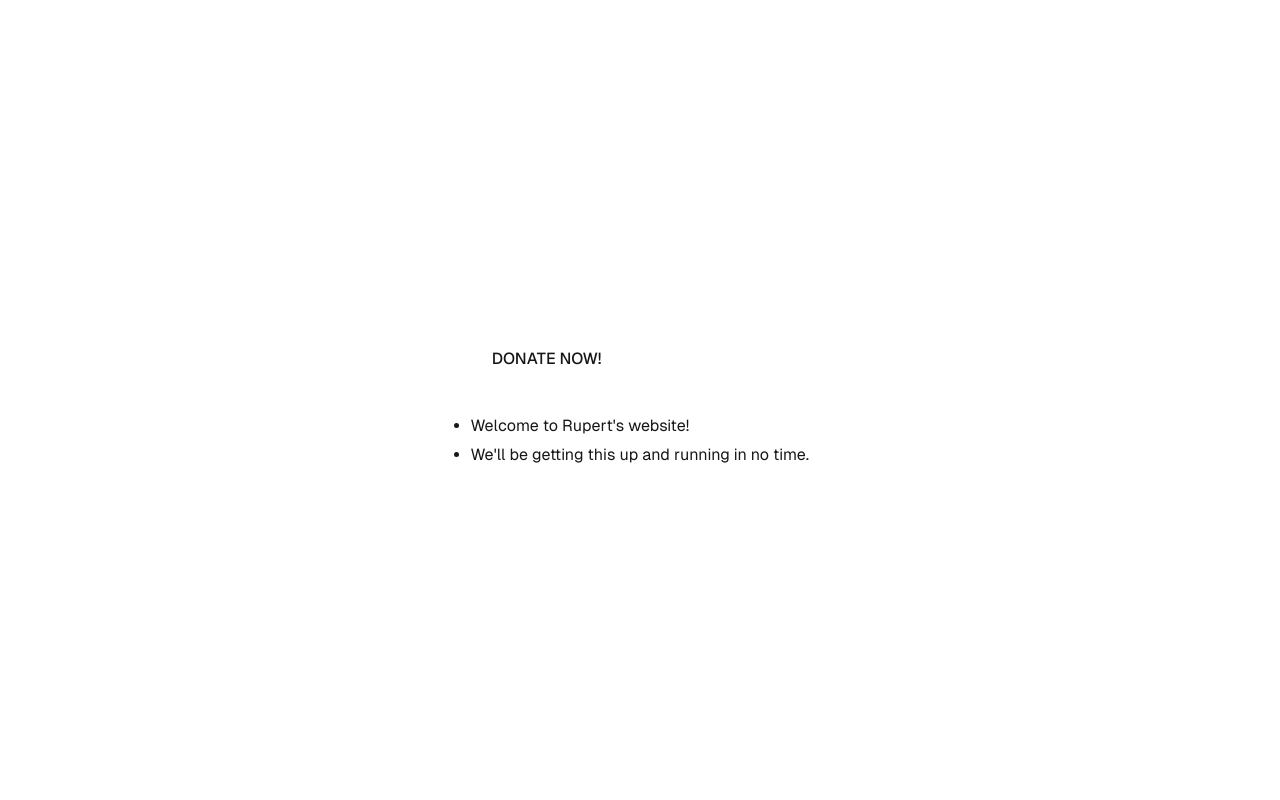
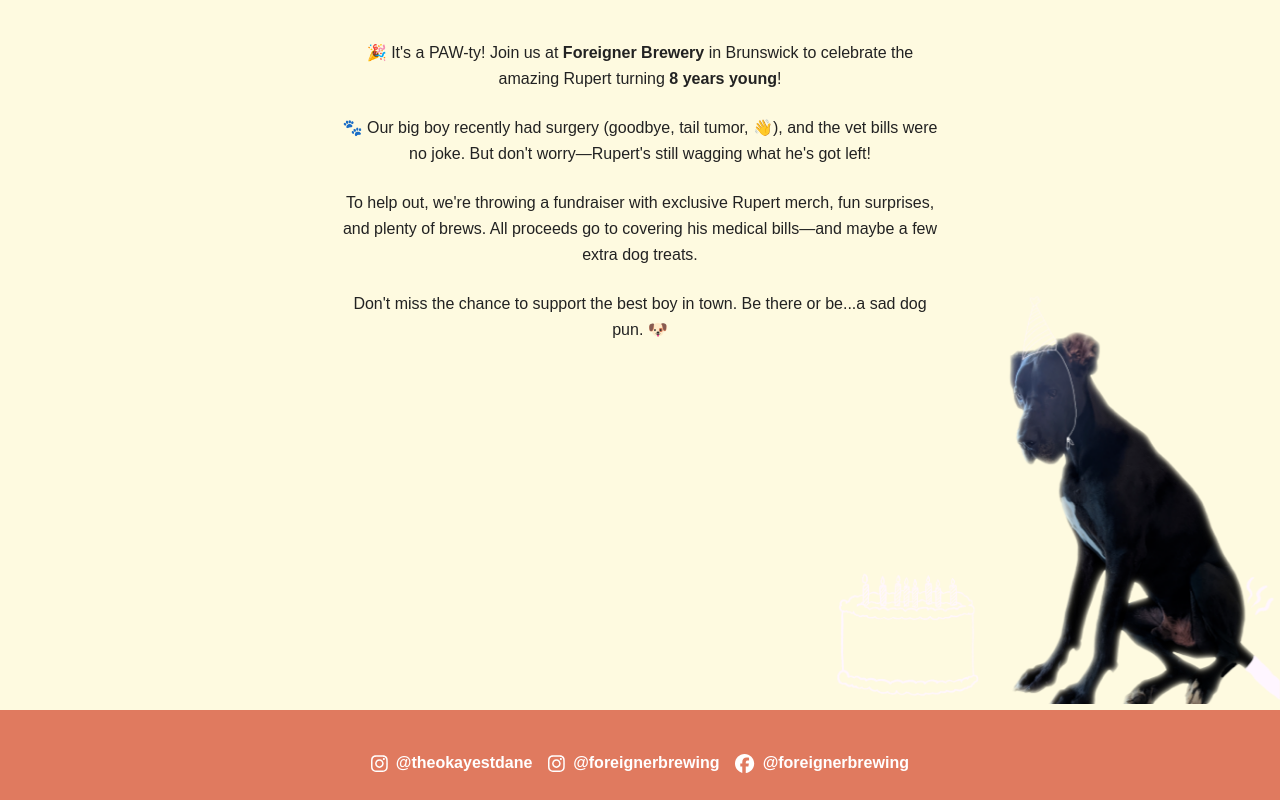
Before and after one commit to c-mco/rup-dog, a Next.js app: page / in a window 1280 px wide. Built offline with nearby package versions, Linux system fonts and the light colour scheme.

Commit message:
lots of styling

```diff
--- a/src/app/globals.css
+++ b/src/app/globals.css
@@ -1,42 +1,87 @@
-:root {
-  --background: #ffffff;
-  --foreground: #171717;
+/* globals.css */
+
+body {
+    margin: 0;
+    font-family: 'Arial', sans-serif;
+    line-height: 1.6;
+    background-color: #fefae0;
+    color: #222;
+    display: flex;
+    flex-direction: column;
+    min-height: 100vh;
   }
 
-@media (prefers-color-scheme: dark) {
-  :root {
-    --background: #0a0a0a;
-    --foreground: #ededed;
-  }
+  .container {
+    display: flex;
+    flex-direction: column;
+    justify-content: space-between;
+    flex-grow: 1;
   }
 
-html,
-body {
-  max-width: 100vw;
-  overflow-x: hidden;
+  .main-content {
+    padding: 1rem;
+    text-align: center;
+    max-width: 600px;
+    margin: 0 auto;
   }
 
-body {
-  color: var(--foreground);
-  background: var(--background);
-  font-family: Arial, Helvetica, sans-serif;
-  -webkit-font-smoothing: antialiased;
-  -moz-osx-font-smoothing: grayscale;
+  .main-content p {
+    margin: 1.5rem 0;
   }
 
-* {
-  box-sizing: border-box;
-  padding: 0;
-  margin: 0;
+  .imageContainer {
+    position: fixed;
+    right: 0;
+    bottom: 6rem; /* Keeps above footer */
+    width: 450px;
+    height: auto;
+    display: flex;
+    justify-content: center;
+    align-items: center;
   }
 
-a {
-  color: inherit;
-  text-decoration: none;
+  footer {
+    background-color: #e07a5f;
+    color: #fff;
+    padding: 1rem;
+    text-align: center;
   }
 
-@media (prefers-color-scheme: dark) {
-  html {
-    color-scheme: dark;
+  .footer a {
+    color: #fff;
+    text-decoration: none;
+    font-weight: bold;
+    margin: 0 0.5rem;
+    display: inline-block;
+    transition: color 0.3s;
   }
+
+  .footer a:hover {
+    color: #fefae0;
   }
+
+  .socials {
+    margin-top: 1rem;
+    display: flex;
+    justify-content: center;
+    flex-wrap: wrap;
+  }
+
+  .socials a {
+    display: flex;
+    align-items: center;
+    margin: 0.5rem;
+    text-decoration: none;
+    color: #fff;
+    font-weight: bold;
+    transition: color 0.3s;
+  }
+
+  .socials a:hover {
+    color: #fefae0;
+  }
+
+  .socials svg {
+    margin-right: 0.5rem;
+    font-size: 1.2rem;
+  }
--- a/src/app/layout.tsx
+++ b/src/app/layout.tsx
@@ -1,21 +1,11 @@
+/* layout.tsx */
+
 import type { Metadata } from "next";
-import localFont from "next/font/local";
 import "./globals.css";
 
-const geistSans = localFont({
-  src: "./fonts/GeistVF.woff",
-  variable: "--font-geist-sans",
-  weight: "100 900",
-});
-const geistMono = localFont({
-  src: "./fonts/GeistMonoVF.woff",
-  variable: "--font-geist-mono",
-  weight: "100 900",
-});
-
 export const metadata: Metadata = {
-  title: "Rupert the Dog and his wonderful stuff!",
-  description: "Coming soon",
+  title: "Rupert's 8th Birthday",
+  description: "Ruport's 8th birthday and fundraiser at Foreigner Brewery",
 };
 
 export default function RootLayout({
@@ -25,7 +15,7 @@ export default function RootLayout({
 }>) {
   return (
     <html lang="en">
-      <body className={`${geistSans.variable} ${geistMono.variable}`}>
+      <body>
         {children}
       </body>
     </html>
--- a/src/app/page.module.css
+++ /dev/null
@@ -1,168 +0,0 @@
-.page {
-  --gray-rgb: 0, 0, 0;
-  --gray-alpha-200: rgba(var(--gray-rgb), 0.08);
-  --gray-alpha-100: rgba(var(--gray-rgb), 0.05);
-
-  --button-primary-hover: #383838;
-  --button-secondary-hover: #f2f2f2;
-
-  display: grid;
-  grid-template-rows: 20px 1fr 20px;
-  align-items: center;
-  justify-items: center;
-  min-height: 100svh;
-  padding: 80px;
-  gap: 64px;
-  font-family: var(--font-geist-sans);
-}
-
-@media (prefers-color-scheme: dark) {
-  .page {
-    --gray-rgb: 255, 255, 255;
-    --gray-alpha-200: rgba(var(--gray-rgb), 0.145);
-    --gray-alpha-100: rgba(var(--gray-rgb), 0.06);
-
-    --button-primary-hover: #ccc;
-    --button-secondary-hover: #1a1a1a;
-  }
-}
-
-.main {
-  display: flex;
-  flex-direction: column;
-  gap: 32px;
-  grid-row-start: 2;
-}
-
-.main ol {
-  font-family: var(--font-geist-mono);
-  padding-left: 0;
-  margin: 0;
-  font-size: 14px;
-  line-height: 24px;
-  letter-spacing: -0.01em;
-  list-style-position: inside;
-}
-
-.main li:not(:last-of-type) {
-  margin-bottom: 8px;
-}
-
-.main code {
-  font-family: inherit;
-  background: var(--gray-alpha-100);
-  padding: 2px 4px;
-  border-radius: 4px;
-  font-weight: 600;
-}
-
-.ctas {
-  display: flex;
-  gap: 16px;
-}
-
-.ctas a {
-  appearance: none;
-  border-radius: 128px;
-  height: 48px;
-  padding: 0 20px;
-  border: none;
-  border: 1px solid transparent;
-  transition:
-    background 0.2s,
-    color 0.2s,
-    border-color 0.2s;
-  cursor: pointer;
-  display: flex;
-  align-items: center;
-  justify-content: center;
-  font-size: 16px;
-  line-height: 20px;
-  font-weight: 500;
-}
-
-a.primary {
-  background: var(--foreground);
-  color: var(--background);
-  gap: 8px;
-}
-
-a.secondary {
-  border-color: var(--gray-alpha-200);
-  min-width: 180px;
-}
-
-.footer {
-  grid-row-start: 3;
-  display: flex;
-  gap: 24px;
-}
-
-.footer a {
-  display: flex;
-  align-items: center;
-  gap: 8px;
-}
-
-.footer img {
-  flex-shrink: 0;
-}
-
-/* Enable hover only on non-touch devices */
-@media (hover: hover) and (pointer: fine) {
-  a.primary:hover {
-    background: var(--button-primary-hover);
-    border-color: transparent;
-  }
-
-  a.secondary:hover {
-    background: var(--button-secondary-hover);
-    border-color: transparent;
-  }
-
-  .footer a:hover {
-    text-decoration: underline;
-    text-underline-offset: 4px;
-  }
-}
-
-@media (max-width: 600px) {
-  .page {
-    padding: 32px;
-    padding-bottom: 80px;
-  }
-
-  .main {
-    align-items: center;
-  }
-
-  .main ol {
-    text-align: center;
-  }
-
-  .ctas {
-    flex-direction: column;
-  }
-
-  .ctas a {
-    font-size: 14px;
-    height: 40px;
-    padding: 0 16px;
-  }
-
-  a.secondary {
-    min-width: auto;
-  }
-
-  .footer {
-    flex-wrap: wrap;
-    align-items: center;
-    justify-content: center;
-  }
-}
-
-@media (prefers-color-scheme: dark) {
-  .logo {
-    filter: invert();
-  }
-}
--- a/src/app/page.tsx
+++ b/src/app/page.tsx
@@ -1,18 +1,69 @@
-import styles from "./page.module.css";
-import Link from "next/link";
+/* page.tsx */
+
+import "./globals.css";
+import Image from "next/image";
+import sadruImage from "./sadru.png";
+import { FontAwesomeIcon } from "@fortawesome/react-fontawesome";
+import { faInstagram, faFacebook } from "@fortawesome/free-brands-svg-icons";
 
 export default function Home() {
   return (
-    <div className={styles.page}>
-      <main className={styles.main}>
-        <div className={styles.ctas}>
-          <Link href="https://rupertfund.square.site/">DONATE NOW!</Link>
+    <div className="container">
+      <div className="main-content">
+        <p>
+          🎉 It&apos;s a PAW-ty! Join us at <strong>Foreigner Brewery</strong>{" "}
+          in Brunswick to celebrate the amazing Rupert turning{" "}
+          <strong>8 years young</strong>!
+        </p>
+        <p>
+          🐾 Our big boy recently had surgery (goodbye, tail tumor, 👋), and the
+          vet bills were no joke. But don&apos;t worry—Rupert&apos;s still
+          wagging what he&apos;s got left!
+        </p>
+        <p>
+          To help out, we&apos;re throwing a fundraiser with exclusive Rupert
+          merch, fun surprises, and plenty of brews. All proceeds go to covering
+          his medical bills—and maybe a few extra dog treats.
+        </p>
+        <p>
+          Don&apos;t miss the chance to support the best boy in town. Be there
+          or be...a sad dog pun. 🐶
+        </p>
+      </div>
+      <div className="imageContainer">
+        <Image
+          src={sadruImage}
+          alt="Sadru the Dog"
+          layout="responsive"
+          width={500}
+          height={500}
+        />
+      </div>
+      <footer className="footer">
+        <div className="socials">
+          <a
+            href="https://www.instagram.com/theokayestdane"
+            target="_blank"
+            rel="noopener noreferrer"
+          >
+            <FontAwesomeIcon icon={faInstagram} /> @theokayestdane
+          </a>
+          <a
+            href="https://www.instagram.com/foreignerbrewery"
+            target="_blank"
+            rel="noopener noreferrer"
+          >
+            <FontAwesomeIcon icon={faInstagram} /> @foreignerbrewing
+          </a>
+          <a
+            href="https://www.facebook.com/foreignerbrewery"
+            target="_blank"
+            rel="noopener noreferrer"
+          >
+            <FontAwesomeIcon icon={faFacebook} /> @foreignerbrewing
+          </a>
         </div>
-        <ul>
-          <li>Welcome to Rupert&apos;s website!</li>
-          <li>We&apos;ll be getting this up and running in no time.</li>
-        </ul>
-      </main>
+      </footer>
     </div>
   );
 }
```
Also changed, not shown: package.json (+7 -4 lines), src/app/sadru.png (added), 1 other file (tests, documents, lock files or other folders). Lines whose indentation alone changed are shown as unchanged.
